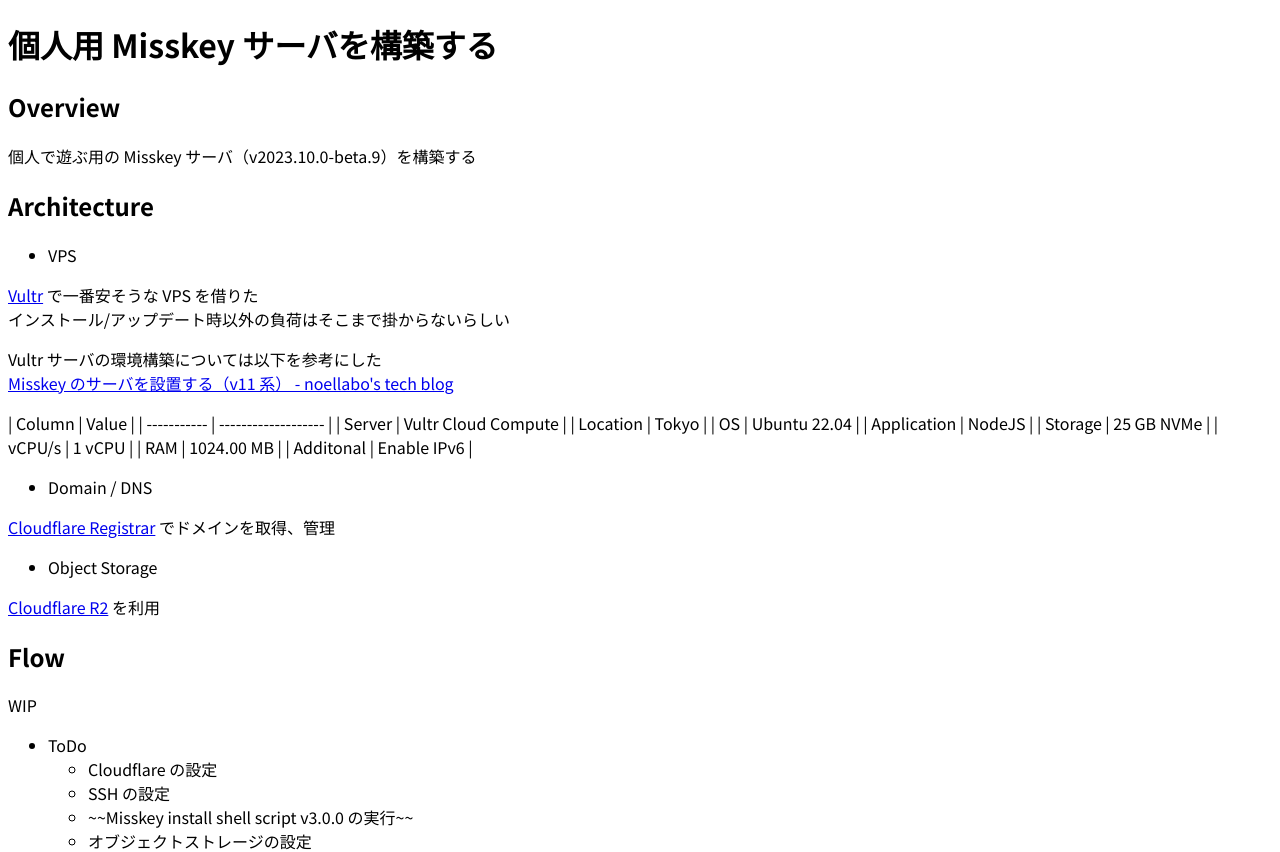
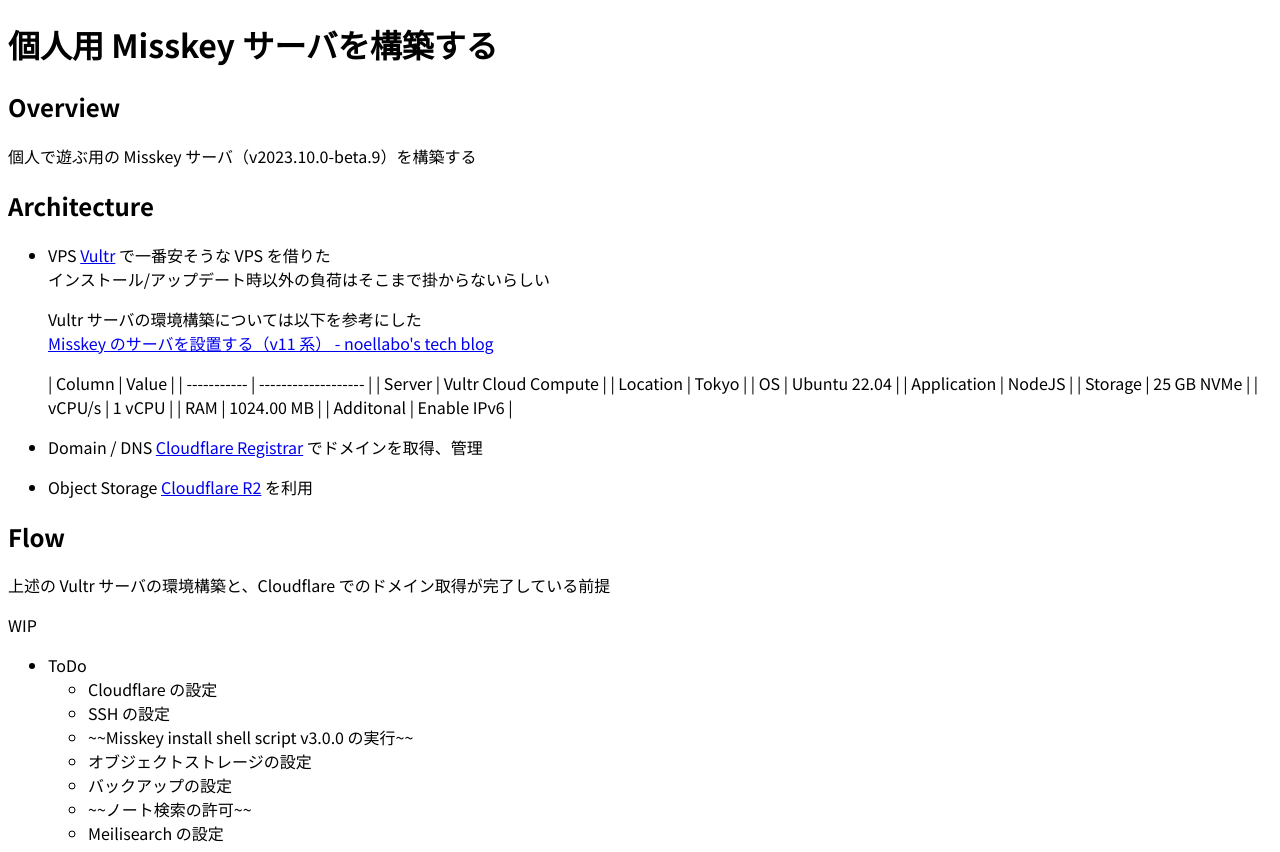
Before and after one commit to unishigure/tiken, a Next.js app: page /others/build-misskey-in-vultr in a window 1280 px wide. Shown: the top 852 px of the page. Built offline with nearby package versions, Linux system fonts and the light colour scheme.

Commit message:
Update build-misskey-in-vultr

```diff
--- a/pages/others/build-misskey-in-vultr.mdx
+++ b/pages/others/build-misskey-in-vultr.mdx
@@ -9,7 +9,6 @@ import { Callout } from "nextra/components";
 ## Architecture
 
 - VPS
-
   [Vultr](https://www.vultr.com/) で一番安そうな VPS を借りた<br/>
   インストール/アップデート時以外の負荷はそこまで掛からないらしい
 
@@ -28,14 +27,14 @@ Vultr サーバの環境構築については以下を参考にした<br/>
   | Additonal   | Enable IPv6         |
 
 - Domain / DNS
-
   [Cloudflare Registrar](https://www.cloudflare.com/ja-jp/products/registrar/) でドメインを取得、管理
 
 - Object Storage
-
   [Cloudflare R2](https://www.cloudflare.com/ja-jp/developer-platform/r2/) を利用
 
 ## Flow
+
+上述の Vultr サーバの環境構築と、Cloudflare でのドメイン取得が完了している前提
 
 WIP
 
@@ -65,7 +64,7 @@ WIP
   > RedisやPostgresのインストールが終わっている場合、「`install locally`」は`No`にしてください。
 </Callout>
 
-以下、筆者の選択一覧 大体デフォルト
+以下、筆者の選択一覧　大体デフォルト
 
 | Install script option                                         | Value                                                  |
 | ------------------------------------------------------------- | ------------------------------------------------------ |
```
Lines whose indentation alone changed are shown as unchanged.
